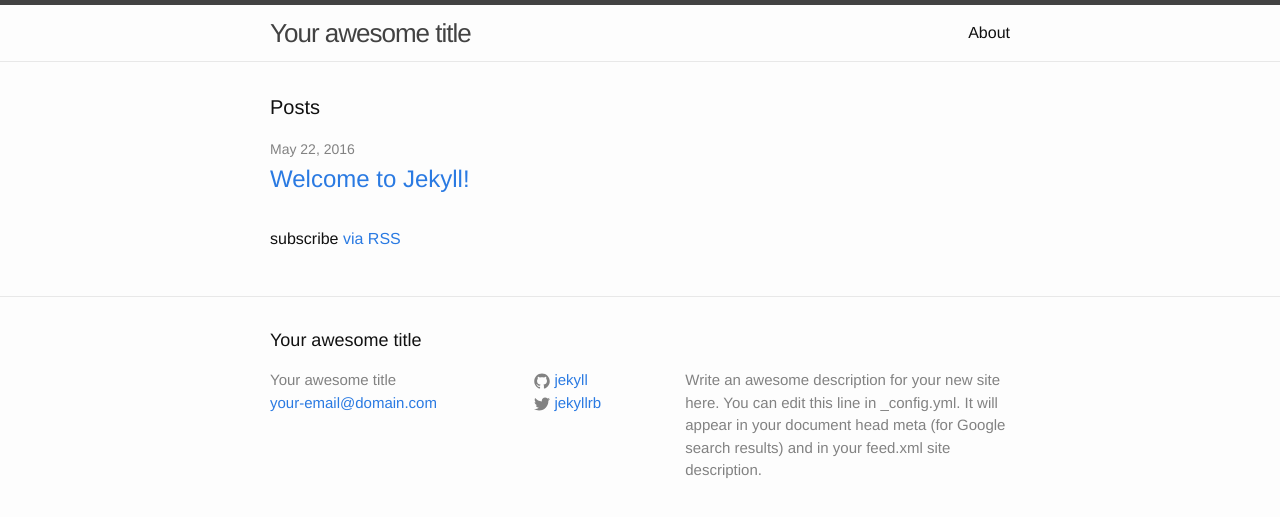
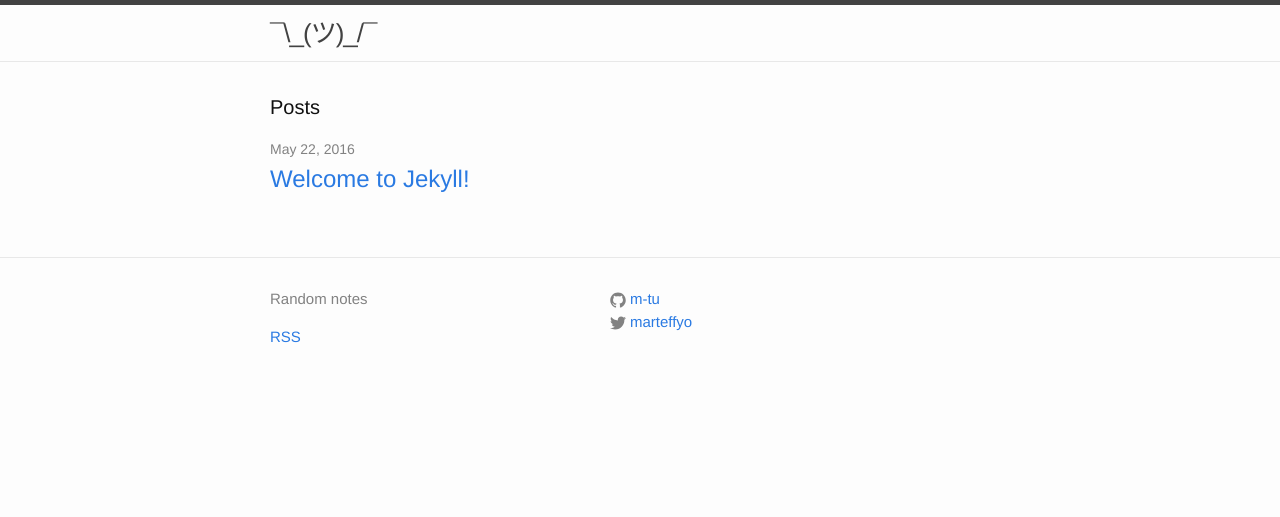
Before and after one commit to m-tu/m-tu.github.io, a Jekyll site: the page built from index.html, in a window 1280 px wide. Shown: the top 517 px of the page. Built offline with Jekyll 4.4.1, drawn with Linux system fonts in a browser that asks for light colours.

Commit message:
Throw away some stuff

```diff
--- a/_config.yml
+++ b/_config.yml
@@ -6,16 +6,16 @@
 # 'jekyll serve'. If you change this file, please restart the server process.
 
 # Site settings
-title: Your awesome title
-email: your-email@domain.com
+title: ¯\_(ツ)_/¯
+email: marteffyo@gmail.com
 description: > # this means to ignore newlines until "baseurl:"
-  Write an awesome description for your new site here. You can edit this
-  line in _config.yml. It will appear in your document head meta (for
-  Google search results) and in your feed.xml site description.
+  Random notes
 baseurl: "" # the subpath of your site, e.g. /blog
 url: "http://yourdomain.com" # the base hostname & protocol for your site
-twitter_username: jekyllrb
-github_username:  jekyll
+twitter_username: marteffyo
+github_username:  m-tu
+
+permalink: /blog/:title
 
 # Build settings
 markdown: kramdown
--- a/_includes/footer.html
+++ b/_includes/footer.html
@@ -2,14 +2,11 @@
 
   <div class="wrapper">
 
-    <h2 class="footer-heading">{{ site.title }}</h2>
+    <div class="footer-col-wrapper">
 
-    <div class="footer-col-wrapper">
-      <div class="footer-col footer-col-1">
-        <ul class="contact-list">
-          <li>{{ site.title }}</li>
-          <li><a href="mailto:{{ site.email }}">{{ site.email }}</a></li>
-        </ul>
+      <div class="footer-col footer-col-3">
+        <p>{{ site.description }}</p>
+        <p><a href="{{ "/feed.xml" | prepend: site.baseurl }}">RSS</a></p>
       </div>
 
       <div class="footer-col footer-col-2">
@@ -28,9 +25,6 @@
         </ul>
       </div>
 
-      <div class="footer-col footer-col-3">
-        <p>{{ site.description }}</p>
-      </div>
     </div>
 
   </div>
--- a/_includes/header.html
+++ b/_includes/header.html
@@ -13,13 +13,13 @@
         </svg>
       </a>
 
-      <div class="trigger">
-        {% for my_page in site.pages %}
-          {% if my_page.title %}
-          <a class="page-link" href="{{ my_page.url | prepend: site.baseurl }}">{{ my_page.title }}</a>
-          {% endif %}
-        {% endfor %}
-      </div>
+      <!--<div class="trigger">-->
+        <!--{% for my_page in site.pages %}-->
+          <!--{% if my_page.title %}-->
+          <!--<a class="page-link" href="{{ my_page.url | prepend: site.baseurl }}">{{ my_page.title }}</a>-->
+          <!--{% endif %}-->
+        <!--{% endfor %}-->
+      <!--</div>-->
     </nav>
 
   </div>
--- a/index.html
+++ b/index.html
@@ -18,6 +18,4 @@ layout: default
     {% endfor %}
   </ul>
 
-  <p class="rss-subscribe">subscribe <a href="{{ "/feed.xml" | prepend: site.baseurl }}">via RSS</a></p>
-
 </div>
```
